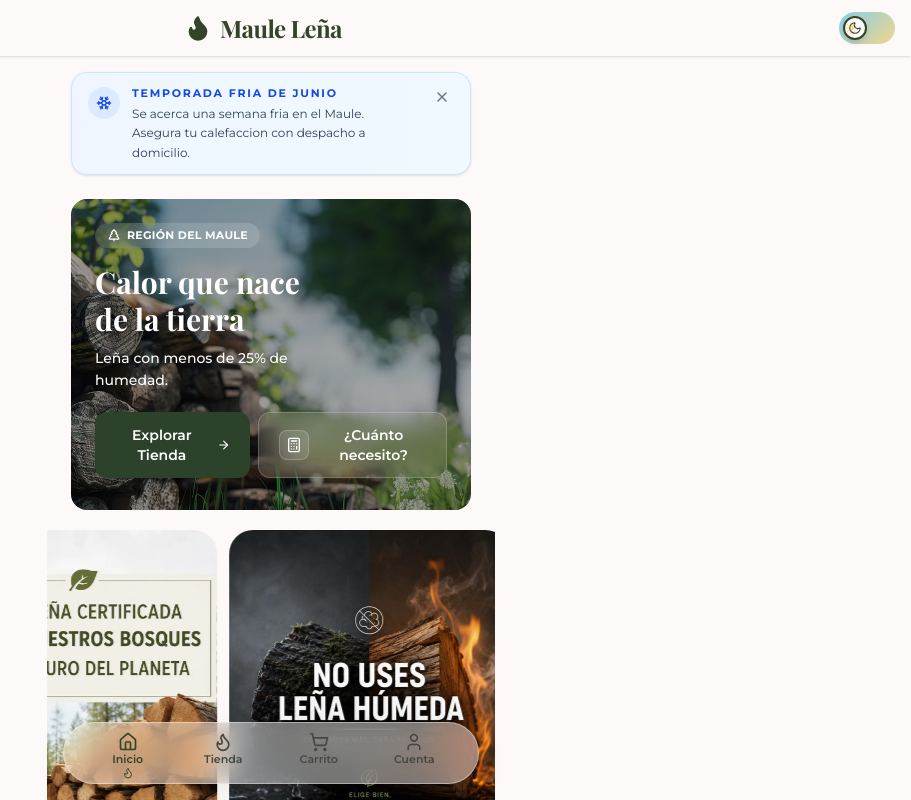
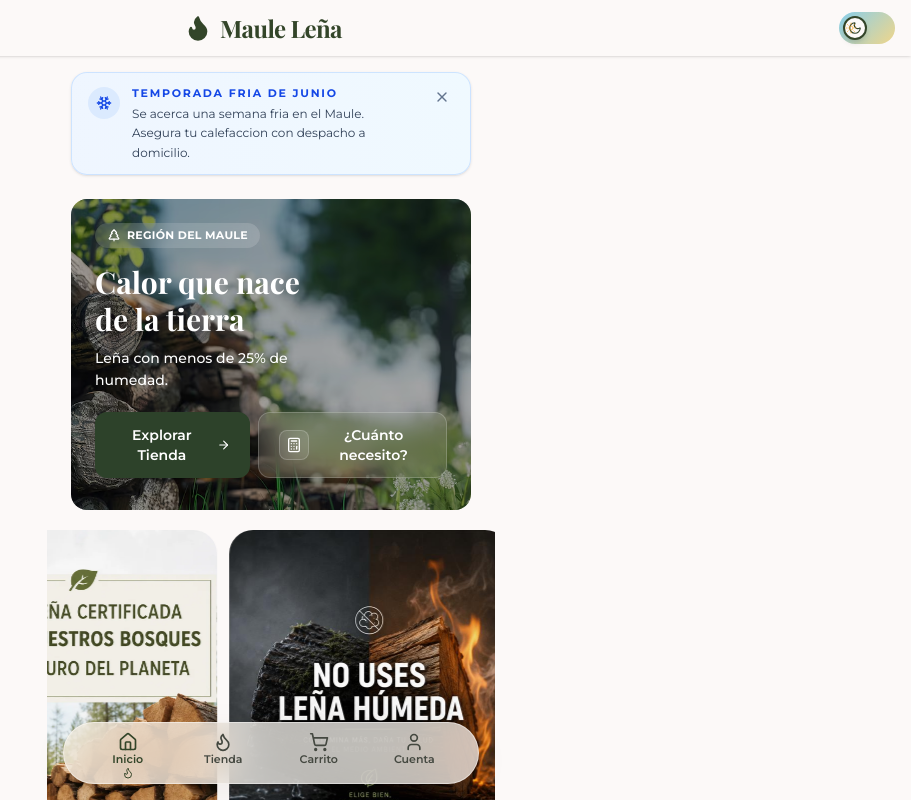
Before and after one commit to josep0020/Macki, a React (Vite) app: page / in a window 1280 px wide. Shown: the top 800 px of the page, without its empty margins (369-1280 px from the left). Built offline with nearby package versions, Linux system fonts and the light colour scheme; a web font is replaced by a local one.

Commit message:
Ajuste UI: se incrementó la opacidad al 75% y el blur a 20px en la barra de navegación para mejorar legibilidad

```diff
--- a/src/index.css
+++ b/src/index.css
@@ -172,10 +172,10 @@ body {
   left: 16px;
   right: 16px;
   z-index: 100;
-  background-color: rgba(255, 255, 255, 0.45);
-  backdrop-filter: blur(14px) saturate(190%);
-  -webkit-backdrop-filter: blur(14px) saturate(190%);
-  border: 1px solid rgba(255, 255, 255, 0.4);
+  background-color: rgba(249, 246, 240, 0.75);
+  backdrop-filter: blur(20px) saturate(190%);
+  -webkit-backdrop-filter: blur(20px) saturate(190%);
+  border: 1px solid rgba(255, 255, 255, 0.45);
   border-radius: 9999px;
   box-shadow: 0 8px 32px rgba(74, 58, 47, 0.08);
   max-width: calc(28rem - 32px);
@@ -264,7 +264,7 @@ body {
 
 /* Dark mode shadow adjustments */
 .dark .bottom-nav {
-  background-color: rgba(22, 36, 22, 0.5);
+  background-color: rgba(22, 36, 22, 0.78);
   border-color: rgba(255, 255, 255, 0.08);
   box-shadow: 0 8px 32px rgba(0, 0, 0, 0.35);
 }
```
